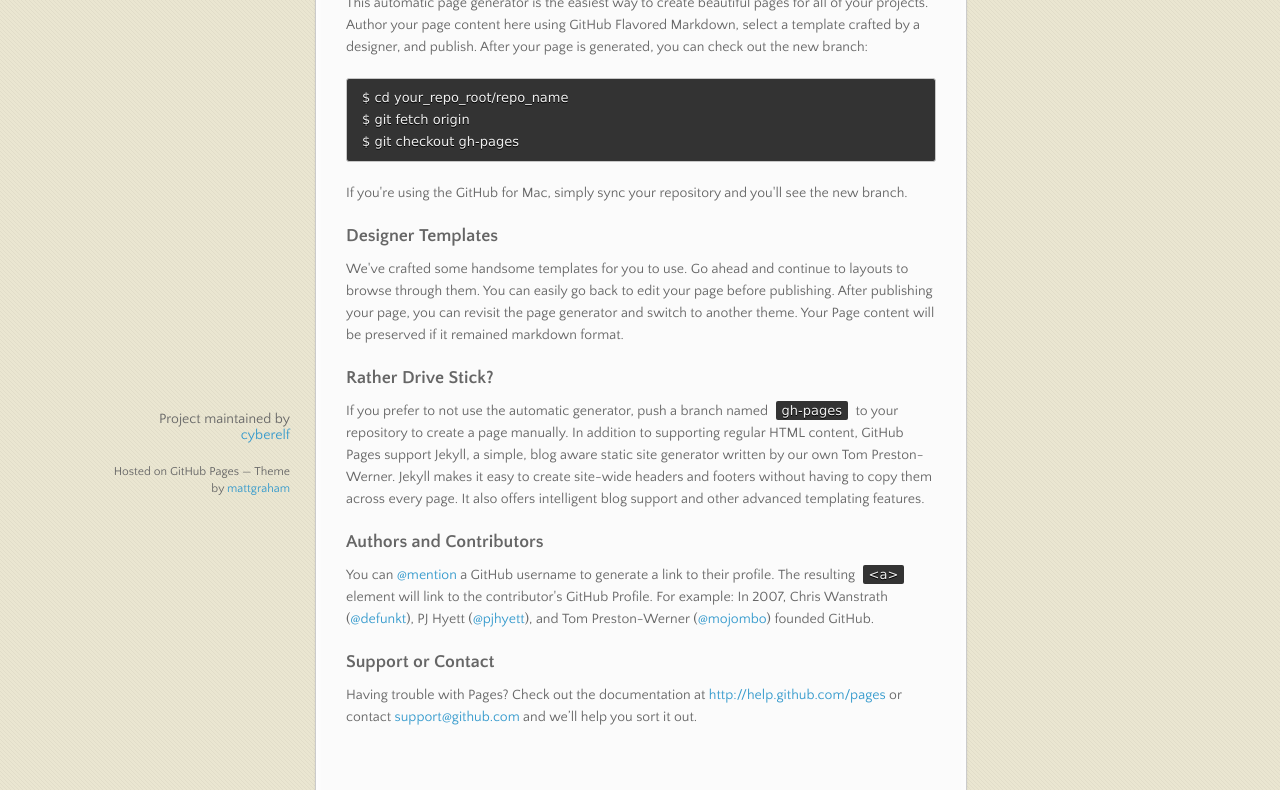
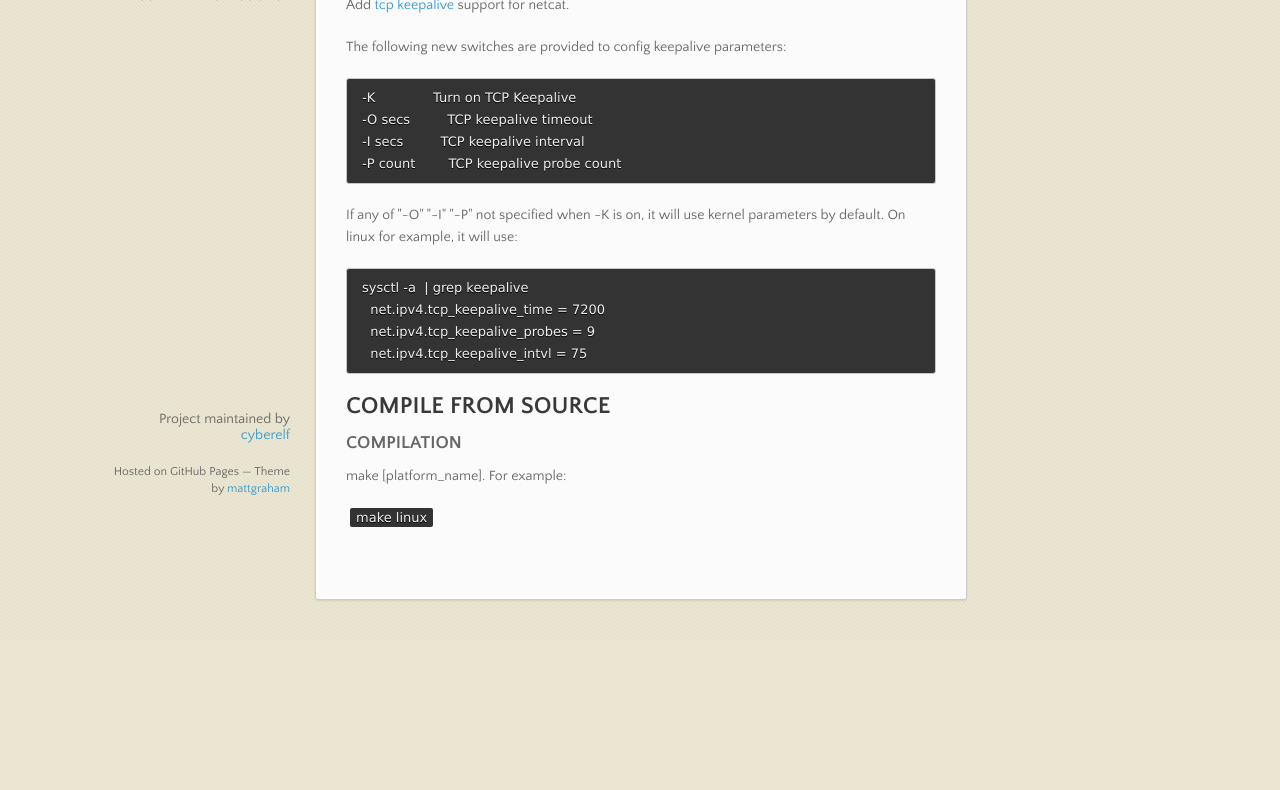
Before and after one commit to cyberelf/netcat-keepalive, a plain HTML site: page index.html in a window 1280 px wide. Shown: the part 263-1053 px from the top of the page. After the commit the page ends 903 px from the top, so only its background shows below. Drawn offline with nearby package versions, Linux system fonts and the light colour scheme.

```diff
--- a/index.html
+++ b/index.html
@@ -3,7 +3,7 @@
   <head>
     <meta charset="utf-8">
     <meta http-equiv="X-UA-Compatible" content="chrome=1">
-    <title>netcat-keepalive by cyberelf</title>
+    <title>Netcat Keep alive by cyberelf</title>
     <link rel="stylesheet" href="stylesheets/styles.css">
     <link rel="stylesheet" href="stylesheets/pygment_trac.css">
     <script src="https://ajax.googleapis.com/ajax/libs/jquery/1.7.1/jquery.min.js"></script>
@@ -17,7 +17,7 @@
   <body>
 
       <header>
-        <h1>netcat-keepalive</h1>
+        <h1>Netcat Keep alive</h1>
         <p>Classic netcat with tcp keepalive switches.</p>
       </header>
 
@@ -39,32 +39,33 @@
         <ul></ul>
       </nav>
       <section>
-        <h3>Welcome to GitHub Pages.</h3>
+        <h2>Netcat Keep alive</h2>
 
-<p>This automatic page generator is the easiest way to create beautiful pages for all of your projects. Author your page content here using GitHub Flavored Markdown, select a template crafted by a designer, and publish. After your page is generated, you can check out the new branch:</p>
+<p>Add <a href="http://tldp.org/HOWTO/TCP-Keepalive-HOWTO/index.html">tcp keepalive</a> support for netcat.</p>
 
-<pre><code>$ cd your_repo_root/repo_name
-$ git fetch origin
-$ git checkout gh-pages
+<p>The following new switches are provided to config keepalive parameters:</p>
+
+<pre><code>-K              Turn on TCP Keepalive
+-O secs         TCP keepalive timeout
+-I secs         TCP keepalive interval
+-P count        TCP keepalive probe count
 </code></pre>
 
-<p>If you're using the GitHub for Mac, simply sync your repository and you'll see the new branch.</p>
+<p>If any of "-O" "-I" "-P" not specified when -K is on, it will use kernel parameters by default. On linux for example, it will use:</p>
 
-<h3>Designer Templates</h3>
+<pre><code>sysctl -a  | grep keepalive
+  net.ipv4.tcp_keepalive_time = 7200
+  net.ipv4.tcp_keepalive_probes = 9
+  net.ipv4.tcp_keepalive_intvl = 75
+</code></pre>
 
-<p>We've crafted some handsome templates for you to use. Go ahead and continue to layouts to browse through them. You can easily go back to edit your page before publishing. After publishing your page, you can revisit the page generator and switch to another theme. Your Page content will be preserved if it remained markdown format.</p>
+<h2>COMPILE FROM SOURCE</h2>
 
-<h3>Rather Drive Stick?</h3>
+<h3>COMPILATION</h3>
 
-<p>If you prefer to not use the automatic generator, push a branch named <code>gh-pages</code> to your repository to create a page manually. In addition to supporting regular HTML content, GitHub Pages support Jekyll, a simple, blog aware static site generator written by our own Tom Preston-Werner. Jekyll makes it easy to create site-wide headers and footers without having to copy them across every page. It also offers intelligent blog support and other advanced templating features.</p>
+<p>make [platform_name]. For example:</p>
 
-<h3>Authors and Contributors</h3>
-
-<p>You can <a href="https://github.com/blog/821" class="user-mention">@mention</a> a GitHub username to generate a link to their profile. The resulting <code>&lt;a&gt;</code> element will link to the contributor's GitHub Profile. For example: In 2007, Chris Wanstrath (<a href="https://github.com/defunkt" class="user-mention">@defunkt</a>), PJ Hyett (<a href="https://github.com/pjhyett" class="user-mention">@pjhyett</a>), and Tom Preston-Werner (<a href="https://github.com/mojombo" class="user-mention">@mojombo</a>) founded GitHub.</p>
-
-<h3>Support or Contact</h3>
-
-<p>Having trouble with Pages? Check out the documentation at <a href="http://help.github.com/pages">http://help.github.com/pages</a> or contact <a href="mailto:support@github.com">support@github.com</a> and we’ll help you sort it out.</p>
+<p><code>make linux</code></p>
       </section>
       <footer>
         <p>Project maintained by <a href="https://github.com/cyberelf">cyberelf</a></p>
```
Also changed, not shown: params.json (+1 -1 lines).
